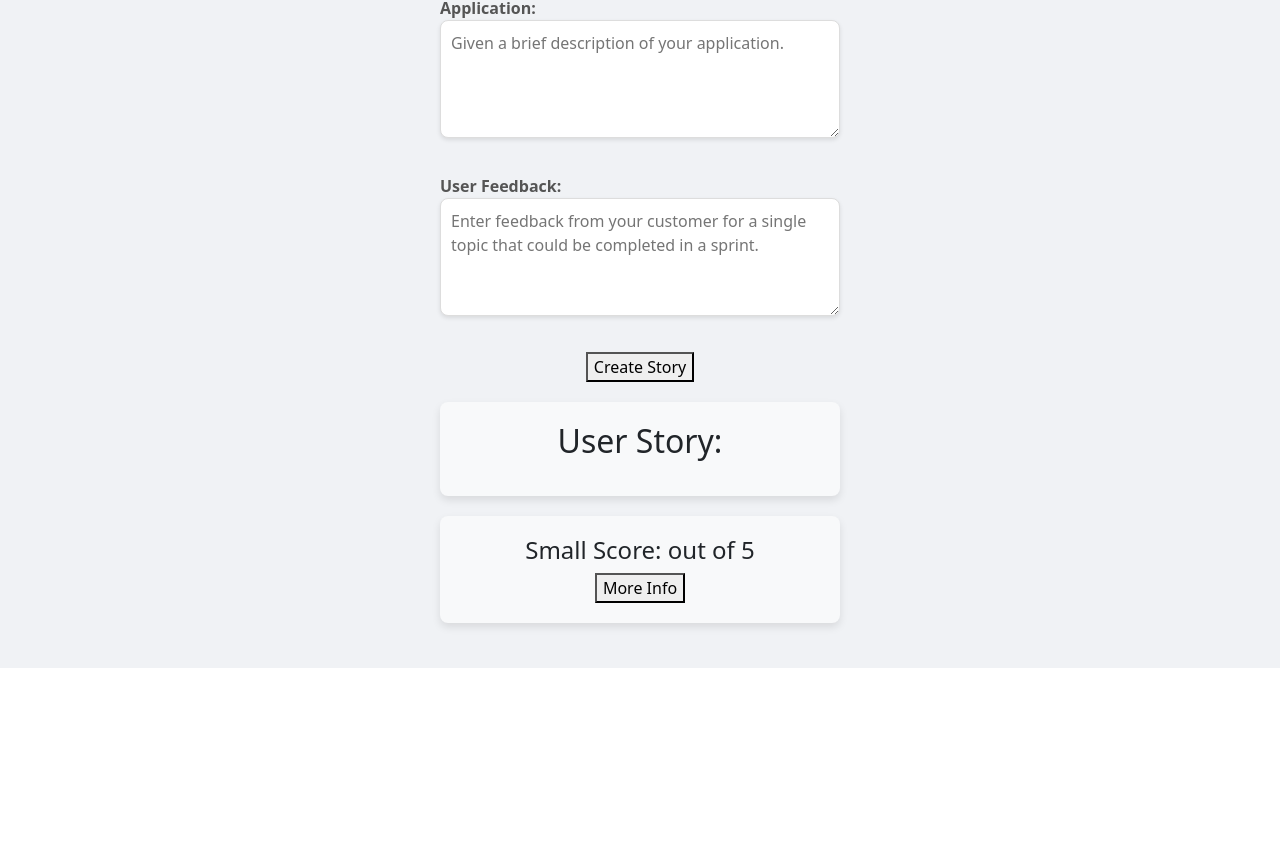
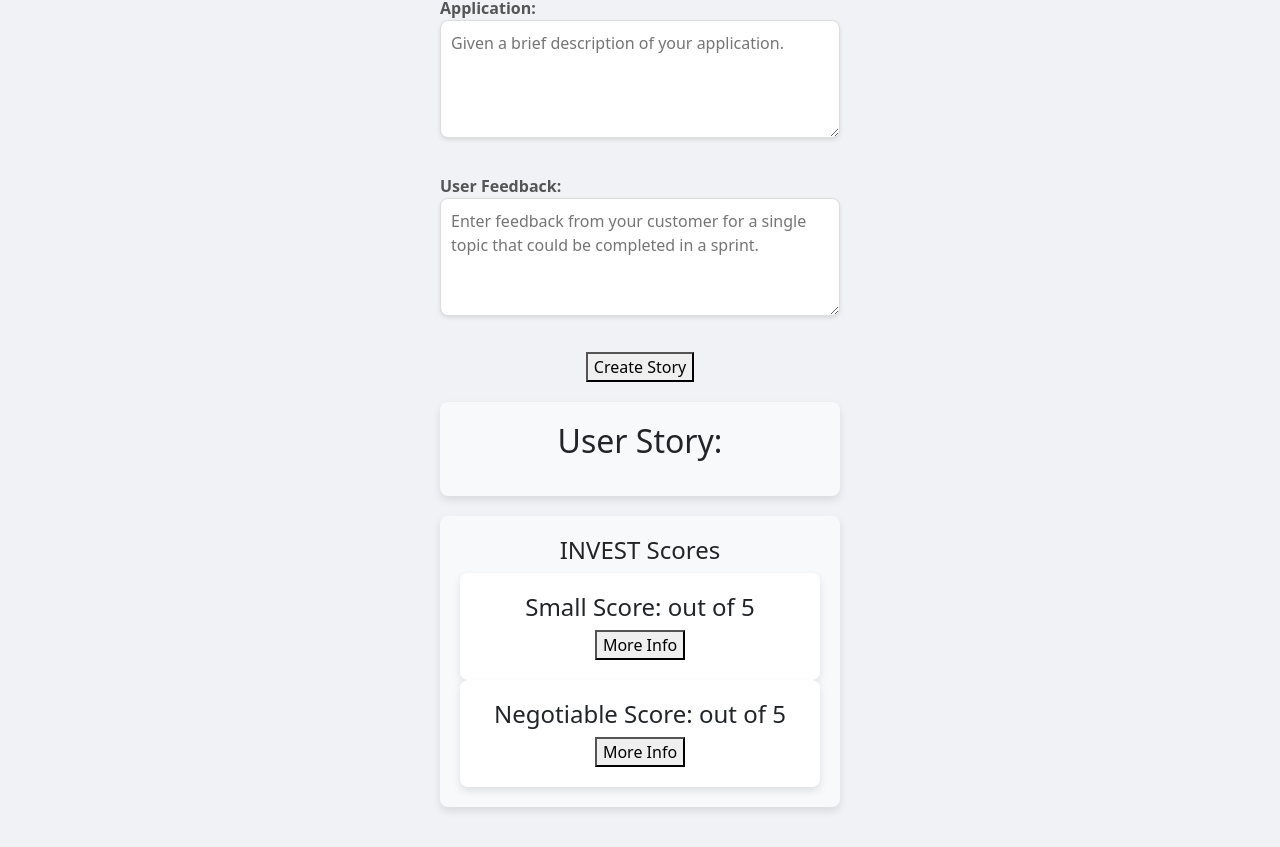
Before and after one commit to brockenbrough/user_story_llm, a React (Create React App) app in the folder frontend/: page /createUserStory in a window 1280 px wide. Shown: the part 188-1035 px from the top of the page. Before the commit the page ends 856 px from the top, so only its background shows below. Built offline with nearby package versions, Linux system fonts and the light colour scheme.

Commit message:
Added draft of negotiable.

```diff
--- a/frontend/src/components/pages/createUserStoryPage.js
+++ b/frontend/src/components/pages/createUserStoryPage.js
@@ -74,6 +74,19 @@ function CreateUserStoryPage() {
             </div>
 
             <div className="response-container">
+                 <h4>INVEST Scores</h4>
+                <div className="score-container"
+                            style={{
+                                backgroundColor:
+                                smallScore === 5
+                                    ? "green"
+                                    : smallScore >= 3 && smallScore < 5
+                                    ? "yellow"
+                                    : smallScore >= 1 && smallScore < 3
+                                    ? "red"
+                                    : "white"
+                            }}
+                    >
                     <h4>Small Score: {smallScore} out of 5</h4>
                     <button onClick={() => setShowShortDetails(!showShortDetails)}>
                         {showShortDetails ? 'Hide' : 'More Info'}
@@ -87,6 +100,32 @@ function CreateUserStoryPage() {
                     )}
                 </div>
 
+                <div className="score-container"
+                            style={{
+                                backgroundColor:
+                                smallScore === 5
+                                    ? "green"
+                                    : smallScore >= 3 && smallScore < 5
+                                    ? "yellow"
+                                    : smallScore >= 1 && smallScore < 3
+                                    ? "red"
+                                    : "white"
+                            }}
+                    >
+                    <h4>Negotiable Score: {smallScore} out of 5</h4>
+                    <button onClick={() => setShowShortDetails(!showShortDetails)}>
+                        {showShortDetails ? 'Hide' : 'More Info'}
+                    </button>
+                    {showShortDetails && (
+                        <div className="message-history-container">
+                            <div className="small-details">
+                                <p>{smallDetails}</p>
+                            </div>
+                        </div>
+                    )}
+                </div>
+            </div>
+
         </div>
     );
 }
--- a/frontend/src/css/global_style.css
+++ b/frontend/src/css/global_style.css
@@ -60,6 +60,18 @@
     text-align: center;
 }
 
+/* Score message styling */
+.score-container {
+    background-color: #f8f9fa;
+    padding: 20px;
+    border-radius: 8px;
+    box-shadow: 0 4px 8px rgba(0, 0, 0, 0.1);
+    max-width: 400px;
+    width: 100%;
+    margin: 0 auto;
+    text-align: center;
+}
+
 /* Message history container */
 .message-history-container {
     width: 100%;
```
Lines whose indentation alone changed are shown as unchanged.
